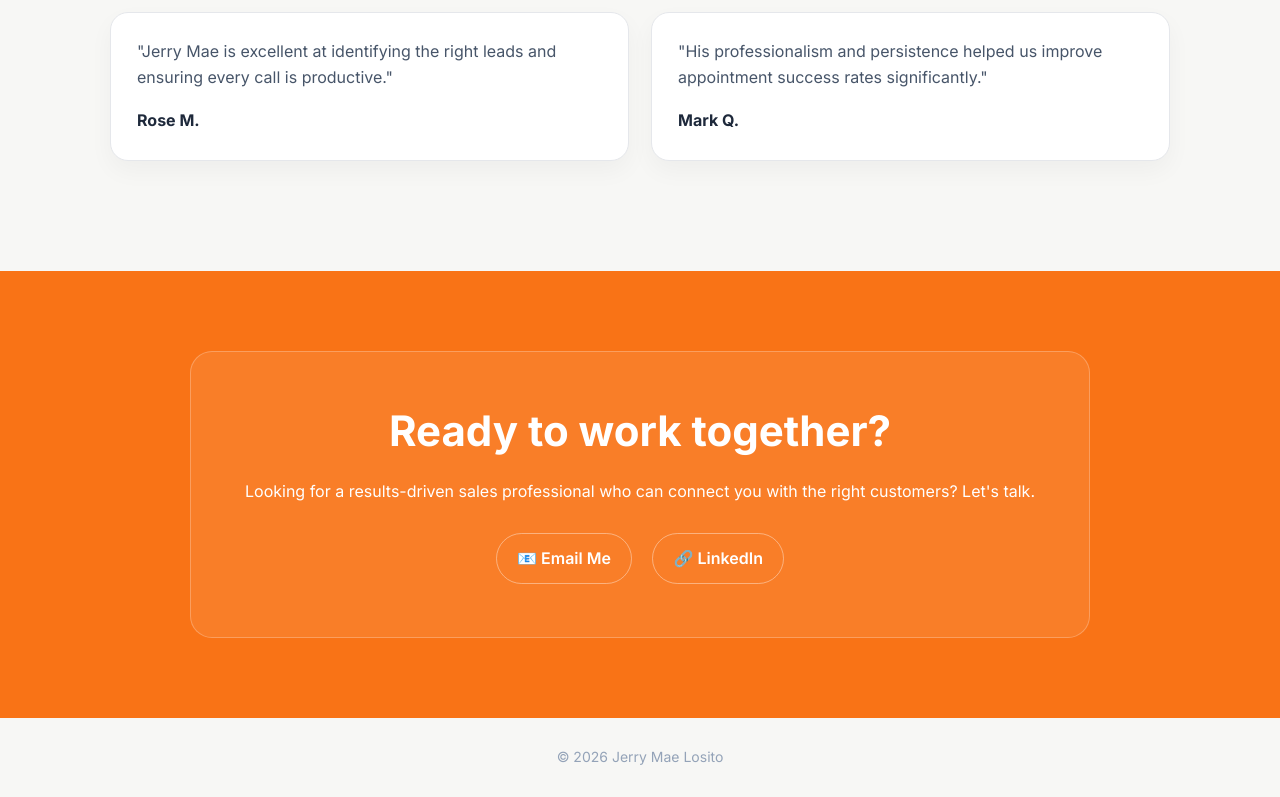
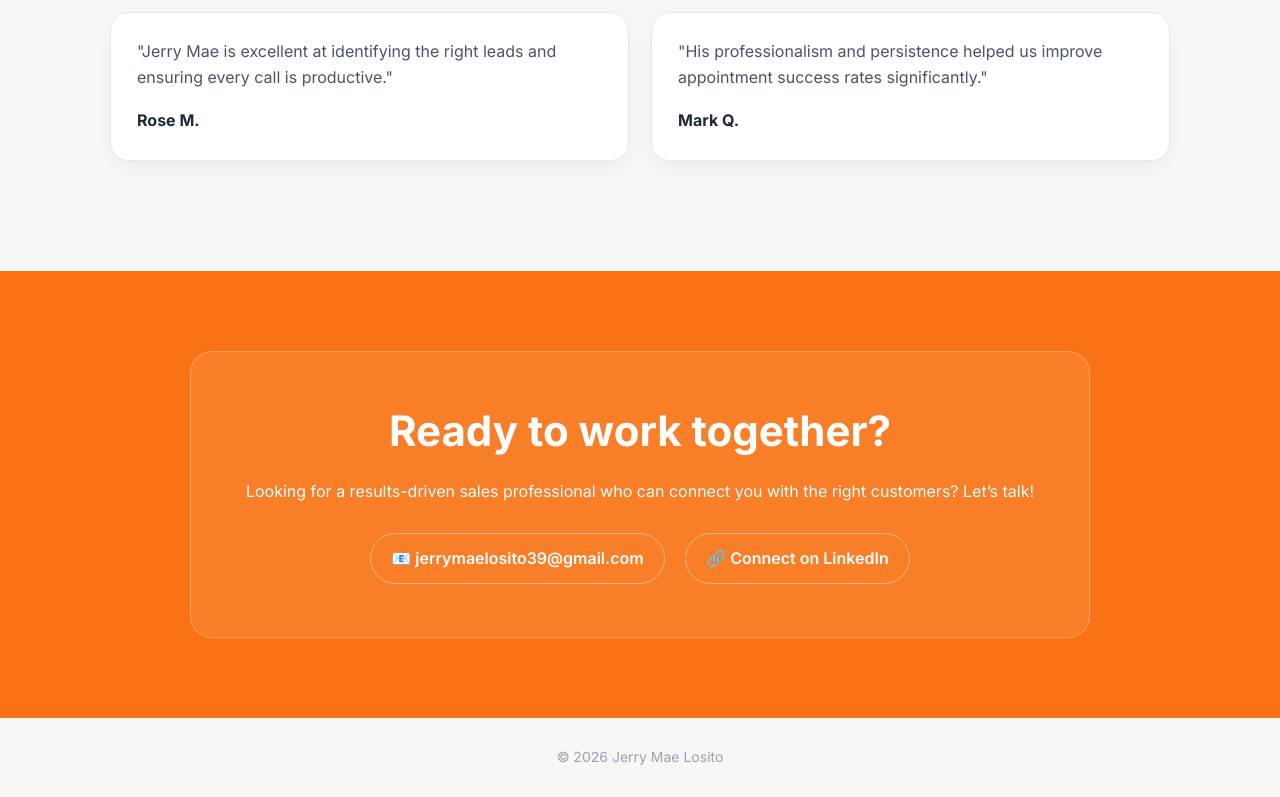
Before and after one commit to jerrymaelosito39-alt/portfolio-jerry, a plain HTML site: page index.html in a window 1280 px wide. Shown: the part 2516-3313 px from the top of the page. Drawn offline with Linux system fonts and the light colour scheme.

Commit message:
Update index.html

```diff
--- a/index.html
+++ b/index.html
@@ -491,13 +491,22 @@ nav .nav-wrap{
 <!-- CONTACT -->
 <section id="contact">
   <div class="contact-box">
+
     <h2>Ready to work together?</h2>
-    <p>Looking for a results-driven sales professional who can connect you with the right customers? Let's talk.</p>
+
+    <p>
+      Looking for a results-driven sales professional who can
+      connect you with the right customers? Let’s talk!
+    </p>
 
     <div class="contact-links">
-      <a href="mailto:jerrymaelosito39@gmail.com">📧 Email Me</a>
-      <a href="https://ph.linkedin.com/in/jmlosito" target="_blank">🔗 LinkedIn</a>
+      <a href="mailto:jerrymaelosito39@gmail.com">📧 jerrymaelosito39@gmail.com</a>
+
+      <a href="https://ph.linkedin.com/in/jmlosito" target="_blank">
+        🔗 Connect on LinkedIn
+      </a>
     </div>
+
   </div>
 </section>
 
```
